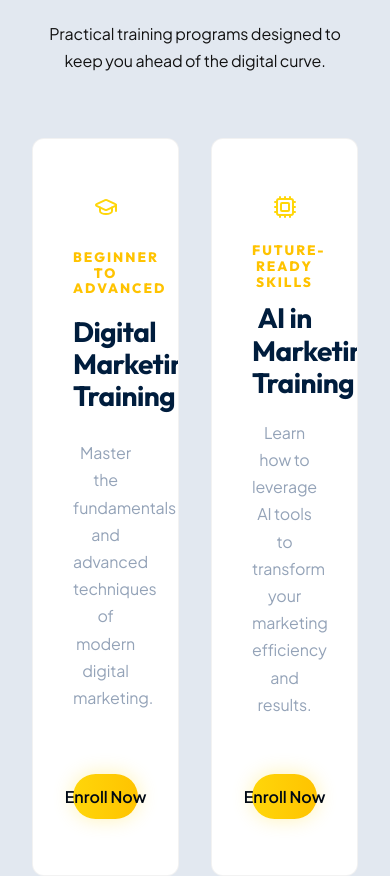
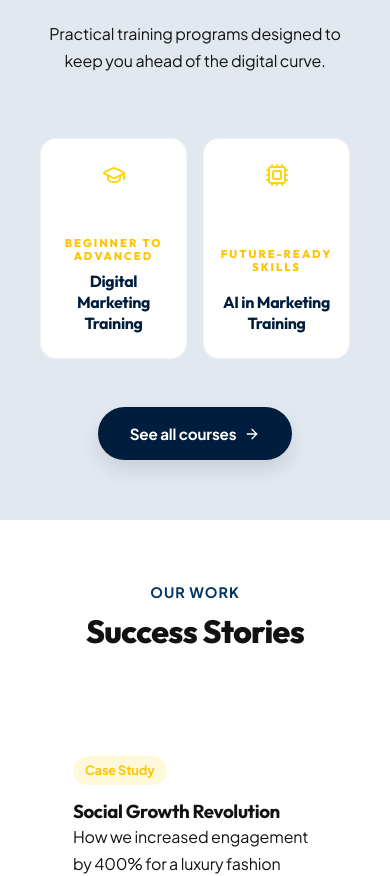
Before and after one commit to AbhyudayaShrestha/AdVibes, a Next.js app: page / in a window 390 px wide. Shown: the part 2840-3716 px from the top of the page. Built offline with nearby package versions, Linux system fonts and the light colour scheme.

Commit message:
fix: make TrainingCard interactive and optimize layout on mobile to prevent overflow

```diff
--- a/src/app/globals.css
+++ b/src/app/globals.css
@@ -1234,6 +1234,80 @@ h1, h2, h3, h4 {
     color: #000814;
   }
 
+  .training-grid {
+    grid-template-columns: repeat(2, 1fr) !important;
+    gap: 1rem !important;
+    padding: 0 0.5rem;
+  }
+
+  .training-grid .training-card {
+    padding: 1.5rem 1rem !important;
+    border-radius: 16px;
+    text-align: center;
+    align-items: center;
+    cursor: pointer;
+  }
+
+  .training-grid .training-card .icon-box {
+    width: 50px !important;
+    height: 50px !important;
+    margin: 0 auto 1rem auto !important;
+    border-radius: 12px;
+  }
+
+  .training-grid .training-card h4 {
+    font-size: 0.7rem !important;
+    margin-top: 0.5rem !important;
+    margin-bottom: 0.5rem !important;
+  }
+
+  .training-grid .training-card h3 {
+    font-size: 1rem !important;
+    margin-bottom: 0 !important;
+    line-height: 1.3 !important;
+  }
+
+  .training-grid .training-card .training-desc,
+  .training-grid .training-card .enroll-btn {
+    display: none !important;
+  }
+
+  /* Expanded state for mobile */
+  .training-grid .training-card.active {
+    grid-column: span 2 !important;
+    padding: 2.5rem 2rem !important;
+    text-align: left !important;
+    align-items: flex-start !important;
+  }
+
+  .training-grid .training-card.active .icon-box {
+    margin: 0 0 1rem 0 !important;
+    background: #000814 !important;
+    color: var(--primary) !important;
+  }
+
+  .training-grid .training-card.active h4 {
+    margin-top: 1rem !important;
+    margin-bottom: 0.5rem !important;
+  }
+
+  .training-grid .training-card.active h3 {
+    font-size: 1.4rem !important;
+    margin-bottom: 1rem !important;
+    color: var(--secondary-dark) !important;
+  }
+
+  .training-grid .training-card.active .training-desc {
+    display: block !important;
+    color: var(--text-muted) !important;
+    margin-bottom: 1.5rem !important;
+  }
+
+  .training-grid .training-card.active .enroll-btn {
+    display: block !important;
+    margin-top: 1.5rem !important;
+  }
+
   .services-wrapper {
     position: relative;
     transition: all 0.5s ease;
--- a/src/components/Cards.tsx
+++ b/src/components/Cards.tsx
@@ -22,13 +22,19 @@ export function ServiceCard({ icon, title, desc, className = '' }: { icon: React
 }
 
 export function TrainingCard({ icon, title, subtitle, desc }: { icon: React.ReactNode, title: string, subtitle: string, desc: string }) {
+  const [isExpanded, setIsExpanded] = useState(false);
+
   return (
-    <div className="training-card card" style={{ position: 'relative', overflow: 'hidden' }}>
+    <div
+      className={`training-card card ${isExpanded ? 'active' : ''}`}
+      style={{ position: 'relative', overflow: 'hidden', cursor: 'pointer' }}
+      onClick={() => setIsExpanded(!isExpanded)}
+    >
       <div className="icon-box" style={{ margin: '0 auto', display: 'flex', justifyContent: 'center', color: 'var(--primary)' }}>{icon}</div>
       <h4>{subtitle}</h4>
       <h3>{title}</h3>
-      <p>{desc}</p>
-      <button className="btn btn-primary" style={{ marginTop: '1.5rem', width: '100%' }}>Enroll Now</button>
+      <p className="training-desc">{desc}</p>
+      <button className="btn btn-primary enroll-btn" style={{ marginTop: '1.5rem', width: '100%' }}>Enroll Now</button>
     </div>
   );
 }
```
